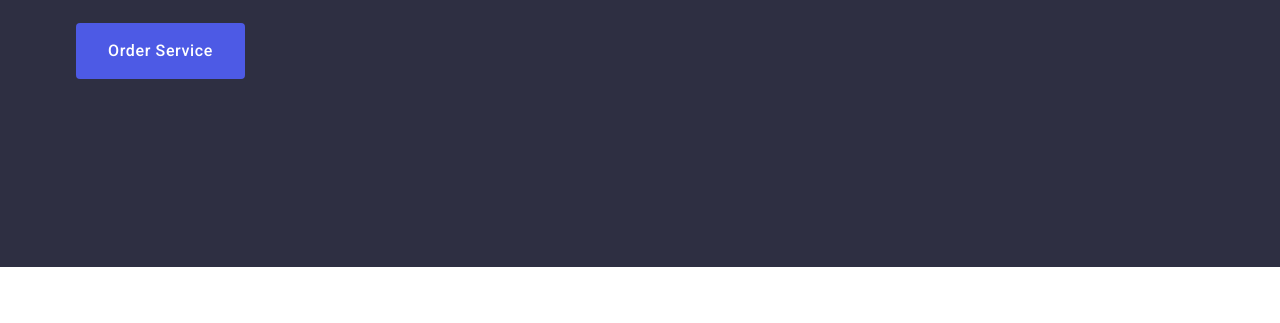
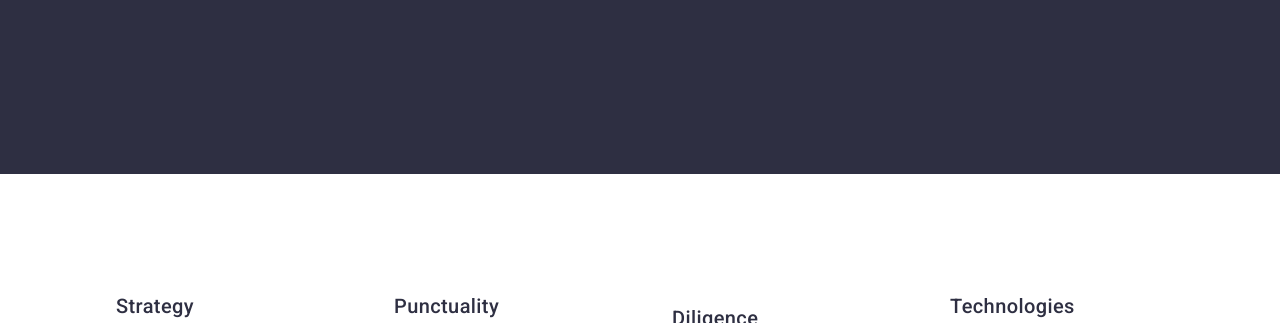
Before and after one commit to kormoshyulia/goit-markup-hw-03, a plain HTML site: page index.html in a window 1280 px wide. Shown: the part 403-726 px from the top of the page. Drawn offline with nearby package versions, Linux system fonts and the light colour scheme.

Commit message:
refactor

```diff
--- a/css/styles.css
+++ b/css/styles.css
@@ -1,3 +1,21 @@
+h1,
+h2,
+h3,
+h4,
+h5,
+h6,
+p {
+  margin: 0;
+}
+
+html {
+  box-sizing: border-box;
+}
+*,
+*::after,
+*::before {
+  box-sizing: inherit;
+}
 body {
   color: #434455;
   background-color: #FFFFFF;
```
